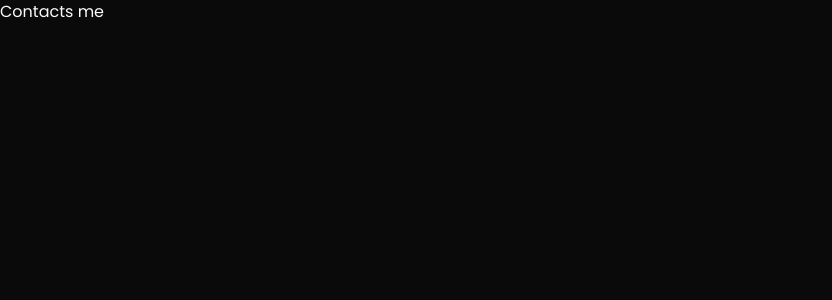
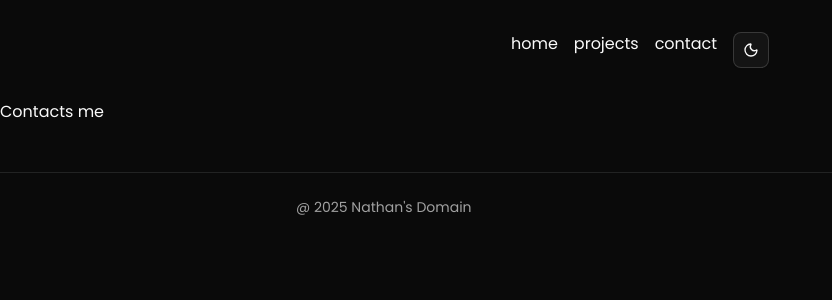
Before and after one commit to nathanpee2006/portfolio-website, a React (Vite) app in the folder portfolio/: page /contact in a window 1280 px wide. Shown: the top 300 px of the page, without its empty margins (0-832 px from the left). Built offline with nearby package versions, Linux system fonts and the light colour scheme.

Commit message:
Add header and footer to all pages

```diff
--- a/portfolio/src/App.jsx
+++ b/portfolio/src/App.jsx
@@ -1,19 +1,23 @@
 import { ThemeProvider } from "./components/theme-provider";
 import { BrowserRouter, Routes, Route } from "react-router";
+import Header from "./components/Header";
 import Home from "./pages/Home";
 import Contact from "./pages/Contact";
 import Projects from "./sections/Projects";
+import Footer from "./components/Footer";
 
 function App() {
   return (
     <ThemeProvider defaultTheme="dark" storageKey="vite-ui-theme">
       <BrowserRouter>
+        <Header />
         <Routes>
           <Route path="/" element={<Home />} />
           <Route path="/projects" element={<Projects />} />
           <Route path="/contact" element={<Contact />} />
         </Routes>
       </BrowserRouter>
+      <Footer />
     </ThemeProvider>
   );
 }
--- a/portfolio/src/pages/Home.jsx
+++ b/portfolio/src/pages/Home.jsx
@@ -1,13 +1,9 @@
-import Header from "../components/Header";
-import Footer from "../components/Footer";
 import Hero from "../sections/Hero";
 import Background from "../sections/Background";
 import Projects from "../sections/Projects";
 
 export default function Home() {
   return (
-    <>
-      <Header />
     <div className="mx-auto max-w-3xl flex flex-col px-10">
       <main>
         <article className="mt-8 flex flex-col gap-16 pb-16">
@@ -17,7 +13,5 @@ export default function Home() {
         </article>
       </main>
     </div>
-      <Footer />
-    </>
   );
 }
```
Lines whose indentation alone changed are shown as unchanged.
